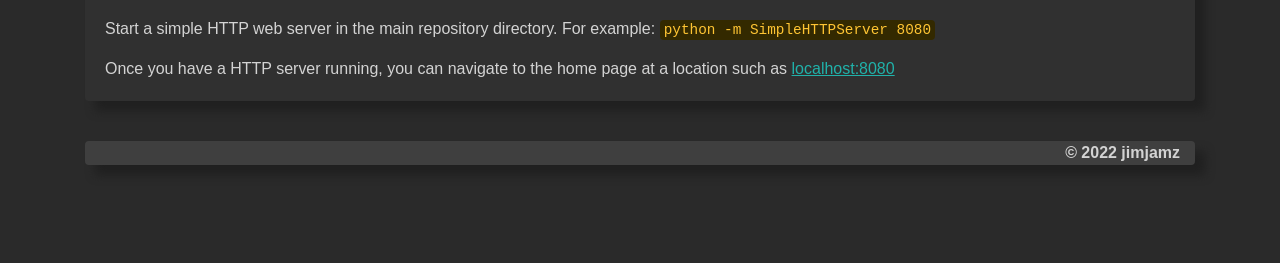
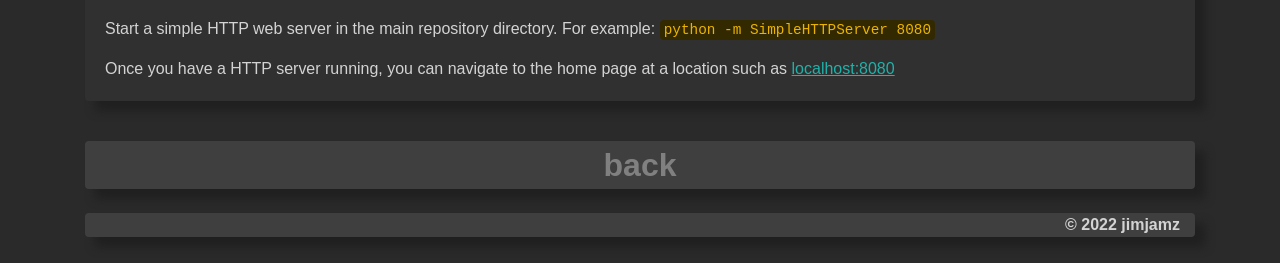
Before and after one commit to jimjamz/colours, a plain HTML site: page doc/doc.html in a window 1280 px wide. Shown: the part 692-955 px from the top of the page. Before the commit the page ends 883 px from the top, so only its background shows below. Drawn offline with Linux system fonts and the light colour scheme.

Commit message:
Added 'doc' link to homepage and 'back' to the docs page

```diff
--- a/css/doc.css
+++ b/css/doc.css
@@ -19,6 +19,7 @@ p {
 
 a {
     color: lightseagreen;
+    transition: ease-in-out 0.4s;
 }
 
 a:hover {
@@ -29,9 +30,10 @@ code {
     font-family: "Courier New", monospace;
     padding: 2px 4px;
     font-size: 90%;
-    color: #ffc533;
+    color: #ebb401;
     background-color: #332900;
     border-radius: 4px;
+    transition: ease-in-out 0.4s;
 }
 
 code:hover {
@@ -107,11 +109,35 @@ h1, h2, h3 {
     margin-bottom: 0 !important;
 }
 
+#go-back {
+    background-color: #3f3f3f;
+    text-align: center;
+}
+
+#go-back a {
+    text-decoration: none;
+    transition: ease-in-out 0.4s;
+    font-weight: bold;
+    color: grey;
+    font-size: 4vh;
+}
+
+#go-back a:visited {
+    color: grey;
+    /* text-decoration: none; */
+}
+
+#go-back a:hover {
+    color: whitesmoke;
+    /* text-decoration: none; */
+}
+
 #colours-footer {
     padding-right: 15px;
     background-color: #3f3f3f;
     text-align: right;
     font-weight: bold;
+    font-size: 2vh;
 }
 
 *, ::after, ::before {
--- a/doc/doc.html
+++ b/doc/doc.html
@@ -33,6 +33,10 @@
           <p class="mb-0">Once you have a HTTP server running, you can navigate to the home page at a location such as <a href="localhost:8080">localhost:8080</a></p>
         </div>
       </div>
+      <div class="card" id="go-back">
+        <a href="../index.html">back</a>
+      </div>
+      <br>
       <div class="card" id="colours-footer">
         &copy; <text id="thisYear"></text> jimjamz
       </div>
```
Also changed, not shown: css/style.css (+7 -0 lines), index.html (+3 -0 lines).
